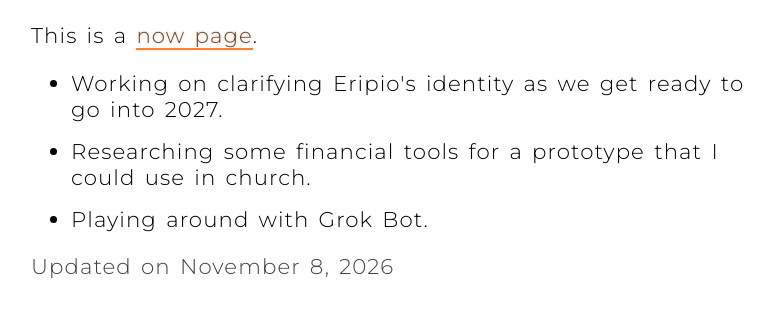
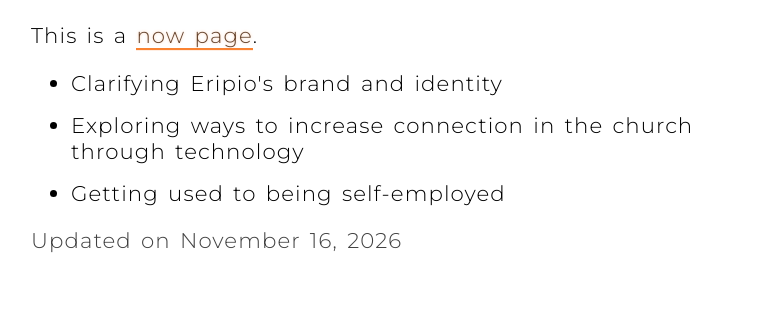
Before and after one commit to jacobbrokaw/site, a plain HTML site: page public/now/index.html in a window 1280 px wide. Shown: the part 162-480 px from the top of the page, without its empty margins (234-1008 px from the left). Drawn offline with Linux system fonts and the light colour scheme.

Commit message:
Update the now page focus and date (#3)
* Update the now page focus and modified date.

Co-authored-by: Jacob Brokaw <jacobbrokaw@hey.com>

* Set the now page sitemap lastmod to 2026-11-16.

Co-authored-by: Jacob Brokaw <jacobbrokaw@hey.com>

---------

Co-authored-by: Cursor Agent <cursoragent@cursor.com>

```diff
--- a/public/now/index.html
+++ b/public/now/index.html
@@ -13,7 +13,7 @@
     <link rel="sitemap" type="application/xml" href="/sitemap.xml" />
     <meta property="og:site_name" content="Jacob Brokaw" />
     <meta property="og:type" content="article" />
-    <meta property="article:modified_time" content="2026-11-08" />
+    <meta property="article:modified_time" content="2026-11-16" />
     <meta property="og:title" content="Now | Jacob Brokaw" />
     <meta
       property="og:description"
@@ -130,7 +130,7 @@
         "url": "https://jacobbrokaw.com/now",
         "description": "What Jacob Brokaw is focused on right now.",
         "inLanguage": "en",
-        "dateModified": "2026-11-08",
+        "dateModified": "2026-11-16",
         "author": {
           "@type": "Person",
           "name": "Jacob Brokaw",
@@ -164,14 +164,14 @@
         </p>
 
         <ul class="now-items">
-          <li>Working on clarifying Eripio's identity as we get ready to go into 2027.</li>
-          <li>Researching some financial tools for a prototype that I could use in church.</li>
-          <li>Playing around with Grok Bot.</li>
+          <li>Clarifying Eripio's brand and identity</li>
+          <li>Exploring ways to increase connection in the church through technology</li>
+          <li>Getting used to being self-employed</li>
         </ul>
 
         <div>
           <!-- Weekly update: change this date, then set dateModified, article:modified_time, and the /now lastmod in sitemap.xml to the same day as YYYY-MM-DD. -->
-          <span class="updated-date">Updated on November 8, 2026</span>
+          <span class="updated-date">Updated on November 16, 2026</span>
         </div>
       </article>
     </main>
--- a/public/sitemap.xml
+++ b/public/sitemap.xml
@@ -7,7 +7,7 @@
   </url>
   <url>
     <loc>https://jacobbrokaw.com/now</loc>
-    <lastmod>2026-11-08</lastmod>
+    <lastmod>2026-11-16</lastmod>
     <changefreq>weekly</changefreq>
     <priority>0.8</priority>
   </url>
```
